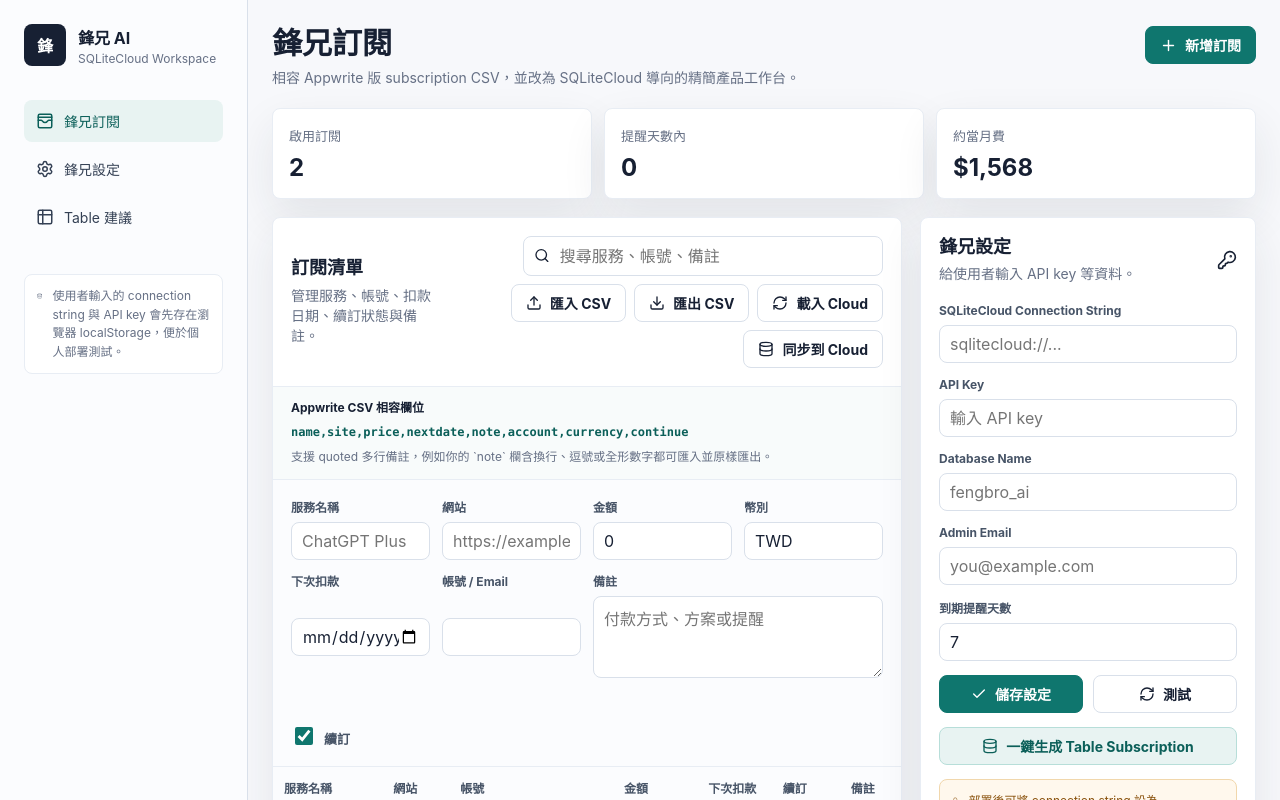
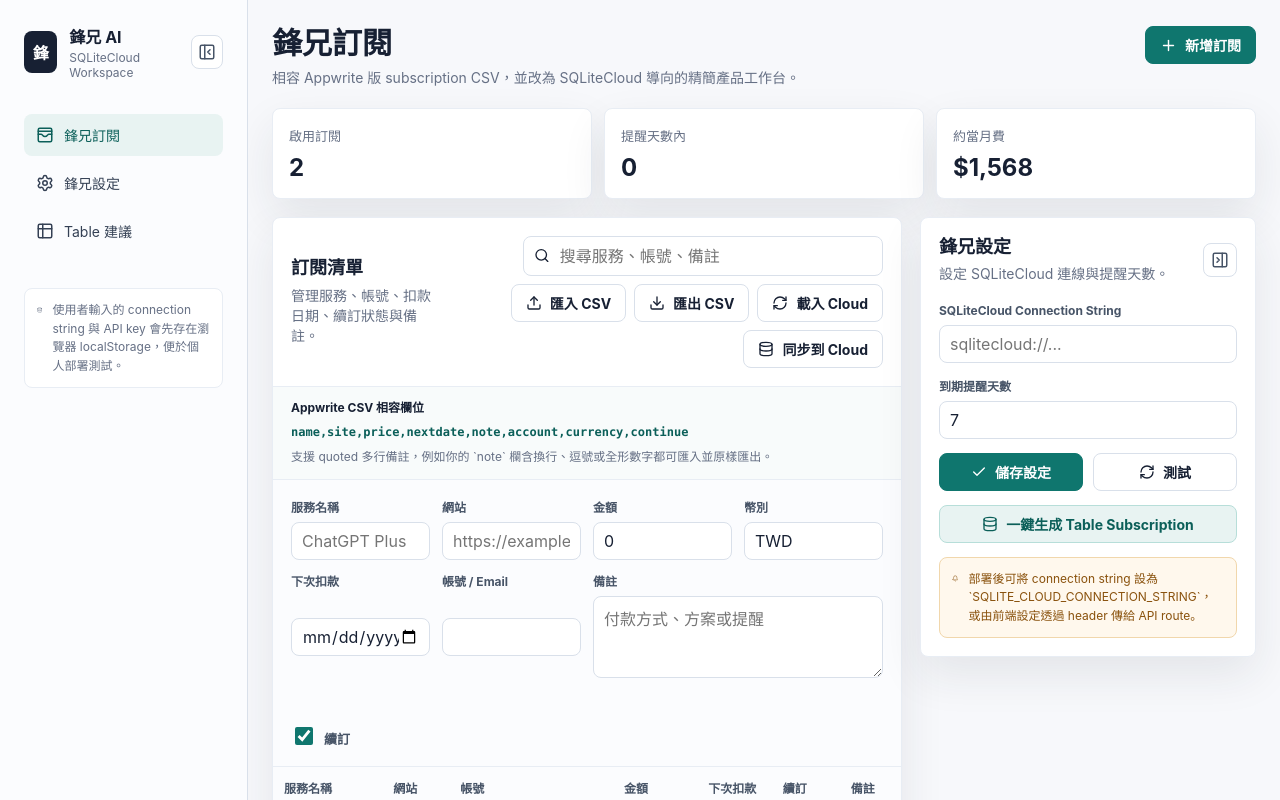
Before and after one commit to huang1988pioneer/SQLiteCloudFengBroAI, a Next.js app: page / in a window 1280 px wide. Shown: the top 800 px of the page. Built offline with nearby package versions, Linux system fonts and the light colour scheme.

Commit message:
Simplify settings and add collapsible sidebars

```diff
--- a/app/globals.css
+++ b/app/globals.css
@@ -46,6 +46,10 @@ a {
   min-height: 100vh;
 }
 
+.app-shell.left-collapsed {
+  grid-template-columns: 82px minmax(0, 1fr);
+}
+
 .sidebar {
   position: sticky;
   top: 0;
@@ -55,11 +59,20 @@ a {
   padding: 24px;
 }
 
+.sidebar.is-collapsed {
+  padding: 20px 14px;
+}
+
 .brand {
   display: flex;
   align-items: center;
   gap: 12px;
   margin-bottom: 34px;
+}
+
+.sidebar.is-collapsed .brand {
+  justify-content: center;
+  margin-bottom: 24px;
 }
 
 .brand-mark {
@@ -84,6 +97,38 @@ a {
   font-size: 12px;
 }
 
+.sidebar-toggle,
+.icon-button {
+  display: inline-grid;
+  width: 34px;
+  height: 34px;
+  place-items: center;
+  border: 1px solid var(--line);
+  border-radius: var(--radius);
+  background: var(--surface);
+  color: #475467;
+  cursor: pointer;
+}
+
+.sidebar-toggle {
+  margin-left: auto;
+}
+
+.sidebar.is-collapsed .brand-copy,
+.sidebar.is-collapsed .nav-item span,
+.sidebar.is-collapsed .sidebar-note {
+  display: none;
+}
+
+.sidebar.is-collapsed .sidebar-toggle {
+  margin-left: 0;
+}
+
+.sidebar.is-collapsed .brand-mark {
+  width: 38px;
+  height: 38px;
+}
+
 .nav-item {
   display: flex;
   align-items: center;
@@ -92,6 +137,11 @@ a {
   color: #344054;
   font-size: 14px;
   padding: 11px 12px;
+}
+
+.sidebar.is-collapsed .nav-item {
+  justify-content: center;
+  padding: 12px;
 }
 
 .nav-item + .nav-item {
@@ -223,6 +273,10 @@ h2 {
   align-items: start;
 }
 
+.content-grid.right-collapsed {
+  grid-template-columns: minmax(0, 1fr) 58px;
+}
+
 .main-column {
   display: grid;
   gap: 18px;
@@ -249,6 +303,24 @@ h2 {
   padding: 18px;
 }
 
+.settings-panel.is-collapsed {
+  justify-items: center;
+  gap: 0;
+  min-height: 160px;
+  padding: 12px;
+}
+
+.settings-collapsed-button {
+  display: grid;
+  gap: 12px;
+  width: 34px;
+  place-items: center;
+  border: 0;
+  background: transparent;
+  color: var(--teal-strong);
+  cursor: pointer;
+}
+
 .panel-heading {
   display: flex;
   align-items: center;
@@ -261,6 +333,10 @@ h2 {
 .panel-heading.compact {
   border-bottom: 0;
   padding: 0 0 4px;
+}
+
+.panel-heading.compact .icon-button {
+  flex: 0 0 auto;
 }
 
 .panel-tools {
@@ -575,6 +651,10 @@ code {
     grid-template-columns: 1fr;
   }
 
+  .app-shell.left-collapsed {
+    grid-template-columns: 1fr;
+  }
+
   .sidebar {
     position: static;
     height: auto;
@@ -592,12 +672,53 @@ code {
     margin-top: 0;
   }
 
+  .sidebar.is-collapsed .brand-copy,
+  .sidebar.is-collapsed .nav-item span {
+    display: block;
+  }
+
+  .sidebar.is-collapsed .sidebar-note {
+    display: flex;
+  }
+
+  .sidebar.is-collapsed {
+    padding: 18px;
+  }
+
+  .sidebar.is-collapsed .brand {
+    justify-content: flex-start;
+    margin-bottom: 34px;
+  }
+
+  .sidebar.is-collapsed .nav-item {
+    justify-content: flex-start;
+  }
+
   .content-grid {
+    grid-template-columns: 1fr;
+  }
+
+  .content-grid.right-collapsed {
     grid-template-columns: 1fr;
   }
 
   .settings-panel {
     position: static;
+  }
+
+  .settings-panel.is-collapsed {
+    min-height: auto;
+    align-items: center;
+  }
+
+  .settings-collapsed-button {
+    display: inline-flex;
+    width: 100%;
+    min-height: 44px;
+    grid-auto-flow: column;
+    border: 1px solid var(--line);
+    border-radius: var(--radius);
+    background: var(--surface);
   }
 }
 
--- a/app/page.tsx
+++ b/app/page.tsx
@@ -9,6 +9,10 @@ import {
   Download,
   ExternalLink,
   KeyRound,
+  PanelLeftClose,
+  PanelLeftOpen,
+  PanelRightClose,
+  PanelRightOpen,
   Pencil,
   Plus,
   RefreshCw,
@@ -43,9 +47,6 @@ const emptyDraft: SubscriptionDraft = {
 
 const defaultSettings: FengBroSettings = {
   connectionString: "",
-  apiKey: "",
-  databaseName: "",
-  adminEmail: "",
   notificationDays: 7,
 };
 
@@ -156,11 +157,19 @@ export default function Home() {
   const [csvErrors, setCsvErrors] = useState<string[]>([]);
   const [creatingTable, setCreatingTable] = useState(false);
   const [syncingCloud, setSyncingCloud] = useState(false);
+  const [leftCollapsed, setLeftCollapsed] = useState(false);
+  const [rightCollapsed, setRightCollapsed] = useState(false);
 
   useEffect(() => {
     const savedSettings = localStorage.getItem(settingsKey);
     const savedSubscriptions = localStorage.getItem(localSubscriptionsKey);
-    if (savedSettings) setSettings(JSON.parse(savedSettings) as FengBroSettings);
+    if (savedSettings) {
+      const parsed = JSON.parse(savedSettings) as Partial<FengBroSettings>;
+      setSettings({
+        connectionString: parsed.connectionString || "",
+        notificationDays: Number(parsed.notificationDays || defaultSettings.notificationDays),
+      });
+    }
     if (savedSubscriptions) setSubscriptions(JSON.parse(savedSubscriptions) as Subscription[]);
   }, []);
 
@@ -418,19 +427,27 @@ export default function Home() {
   };
 
   return (
-    <main className="app-shell">
-      <aside className="sidebar">
+    <main className={`app-shell ${leftCollapsed ? "left-collapsed" : ""}`}>
+      <aside className={`sidebar ${leftCollapsed ? "is-collapsed" : ""}`}>
         <div className="brand">
           <div className="brand-mark">鋒</div>
-          <div>
+          <div className="brand-copy">
             <strong>鋒兄 AI</strong>
             <span>SQLiteCloud Workspace</span>
           </div>
+          <button
+            className="sidebar-toggle"
+            type="button"
+            title={leftCollapsed ? "展開左側邊" : "折疊左側邊"}
+            onClick={() => setLeftCollapsed((value) => !value)}
+          >
+            {leftCollapsed ? <PanelLeftOpen size={18} /> : <PanelLeftClose size={18} />}
+          </button>
         </div>
         <nav aria-label="主選單">
-          <a className="nav-item active" href="#subscriptions"><WalletCards size={18} />鋒兄訂閱</a>
-          <a className="nav-item" href="#settings"><Settings size={18} />鋒兄設定</a>
-          <a className="nav-item" href="#schema"><Table2 size={18} />Table 建議</a>
+          <a className="nav-item active" href="#subscriptions" title="鋒兄訂閱"><WalletCards size={18} /><span>鋒兄訂閱</span></a>
+          <a className="nav-item" href="#settings" title="鋒兄設定"><Settings size={18} /><span>鋒兄設定</span></a>
+          <a className="nav-item" href="#schema" title="Table 建議"><Table2 size={18} /><span>Table 建議</span></a>
         </nav>
         <div className="sidebar-note">
           <Database size={18} />
@@ -465,7 +482,7 @@ export default function Home() {
           </div>
         </section>
 
-        <section className="content-grid">
+        <section className={`content-grid ${rightCollapsed ? "right-collapsed" : ""}`}>
           <div className="main-column">
             <section id="subscriptions" className="panel">
               <div className="panel-heading">
@@ -615,18 +632,34 @@ export default function Home() {
             </section>
           </div>
 
-          <aside id="settings" className="settings-panel">
+          <aside id="settings" className={`settings-panel ${rightCollapsed ? "is-collapsed" : ""}`}>
+            {rightCollapsed ? (
+              <button
+                className="settings-collapsed-button"
+                type="button"
+                title="展開鋒兄設定"
+                onClick={() => setRightCollapsed(false)}
+              >
+                <PanelRightOpen size={18} />
+                <KeyRound size={18} />
+              </button>
+            ) : (
+              <>
                 <div className="panel-heading compact">
                   <div>
                     <h2>鋒兄設定</h2>
-                <p>給使用者輸入 API key 等資料。</p>
+                    <p>設定 SQLiteCloud 連線與提醒天數。</p>
                   </div>
-              <KeyRound size={20} />
+                  <button
+                    className="icon-button"
+                    type="button"
+                    title="折疊右側設定"
+                    onClick={() => setRightCollapsed(true)}
+                  >
+                    <PanelRightClose size={18} />
+                  </button>
                 </div>
                 <Field label="SQLiteCloud Connection String" value={settings.connectionString} placeholder="sqlitecloud://..." onChange={(value) => setSettings({ ...settings, connectionString: value })} />
-            <Field label="API Key" type="password" value={settings.apiKey} placeholder="輸入 API key" onChange={(value) => setSettings({ ...settings, apiKey: value })} />
-            <Field label="Database Name" value={settings.databaseName} placeholder="fengbro_ai" onChange={(value) => setSettings({ ...settings, databaseName: value })} />
-            <Field label="Admin Email" type="email" value={settings.adminEmail} placeholder="you@example.com" onChange={(value) => setSettings({ ...settings, adminEmail: value })} />
                 <Field label="到期提醒天數" type="number" value={settings.notificationDays} onChange={(value) => setSettings({ ...settings, notificationDays: Number(value || 0) })} />
                 <div className="settings-actions">
                   <button className="button primary" onClick={saveSettings}><Check size={16} />儲存設定</button>
@@ -643,6 +676,8 @@ export default function Home() {
                   <Bell size={17} />
                   <p>部署後可將 connection string 設為 `SQLITE_CLOUD_CONNECTION_STRING`，或由前端設定透過 header 傳給 API route。</p>
                 </div>
+              </>
+            )}
           </aside>
         </section>
       </section>
--- a/types/subscription.ts
+++ b/types/subscription.ts
@@ -16,9 +16,6 @@ export type SubscriptionDraft = Omit<Subscription, "id" | "created_at" | "update
 
 export type FengBroSettings = {
   connectionString: string;
-  apiKey: string;
-  databaseName: string;
-  adminEmail: string;
   notificationDays: number;
 };
 
```
Also changed, not shown: 1 other file (tests, documents, lock files or other folders). Lines whose indentation alone changed are shown as unchanged.
